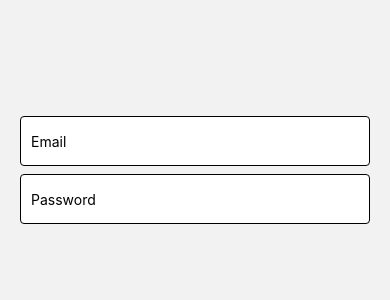
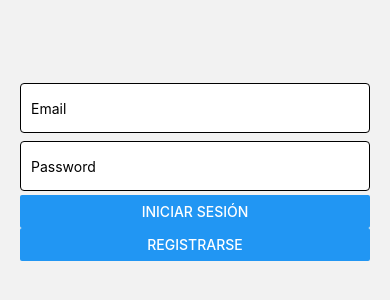
Before and after one commit to DLorangg/ArLocal, a React Native app: screen /Login in a window 390 px wide. Shown: the part 252-552 px from the top of the page. Built offline with nearby package versions, Linux system fonts and the light colour scheme; no server answers.

Commit message:
Creando todo el backend para el Login

```diff
--- a/app/screens/Login.tsx
+++ b/app/screens/Login.tsx
@@ -1,27 +1,94 @@
-import { View, Text, StyleSheet, TextInput } from 'react-native'
-import React, { useState } from 'react'
-import { auth } from '../../Firebase';
+import {
+  View,
+  Text,
+  StyleSheet,
+  TextInput,
+  ActivityIndicator,
+  Button,
+  KeyboardAvoidingView,
+} from "react-native";
+import React, { useState } from "react";
+import { auth } from "../../Firebase";
+import {
+  createUserWithEmailAndPassword,
+  signInWithEmailAndPassword,
+} from "firebase/auth";
 
 const Login = () => {
-    const [email, setEmail] = useState('');
-    const [password, setPassword] = useState('');
+  const [email, setEmail] = useState("");
+  const [password, setPassword] = useState("");
   const [loading, setLoading] = useState(false);
+
+  const signIn = async () => {
+    setLoading(true);
+    try {
+      const response = await signInWithEmailAndPassword(auth, email, password);
+      console.log(response);
+    } catch (error: any) {
+      console.log(error);
+      alert("Problema al iniciar sesion: " + error.message);
+    } finally {
+      setLoading(false);
+    }
+  };
+
+  const signUp = async () => {
+    setLoading(true);
+    try {
+      const response = await createUserWithEmailAndPassword(
+        auth,
+        email,
+        password
+      );
+      console.log(response);
+      alert("Fijate tu mail!");
+    } catch (error: any) {
+      console.log(error);
+      alert("Problema al registrarse: " + error.message);
+    } finally {
+      setLoading(false);
+    }
+  };
 
   return (
     <View style={styles.container}>
-      <TextInput value={email} style={styles.input} placeholder='Email' autoCapitalize='none' onChangeText={(text => setEmail(text))}></TextInput>
-      <TextInput secureTextEntry={true} value={password} style={styles.input} placeholder='Password' autoCapitalize='none' onChangeText={(text => setPassword(text))}></TextInput>
+        <KeyboardAvoidingView behavior="padding">
+      <TextInput
+        value={email}
+        style={styles.input}
+        placeholder="Email"
+        autoCapitalize="none"
+        onChangeText={(text) => setEmail(text)}
+      ></TextInput>
+      <TextInput
+        secureTextEntry={true}
+        value={password}
+        style={styles.input}
+        placeholder="Password"
+        autoCapitalize="none"
+        onChangeText={(text) => setPassword(text)}
+      ></TextInput>
+
+      {loading ? (
+        <ActivityIndicator size="large" color="#0000ff" />
+      ) : (
+        <>
+          <Button title="Iniciar Sesión" onPress={signIn} />
+          <Button title="Registrarse" onPress={signUp} />
+        </>
+      )}
+      </KeyboardAvoidingView>
     </View>
   );
 };
 
-export default Login
+export default Login;
 
 const styles = StyleSheet.create({
   container: {
     marginHorizontal: 20,
     flex: 1,
-        justifyContent: 'center'
+    justifyContent: "center",
   },
   input: {
     marginVertical: 4,
@@ -29,6 +96,6 @@ const styles = StyleSheet.create({
     borderWidth: 1,
     borderRadius: 4,
     padding: 10,
-        backgroundColor: '#fff'
-    }
+    backgroundColor: "#fff",
+  },
 });
```
Lines whose indentation alone changed are shown as unchanged.
